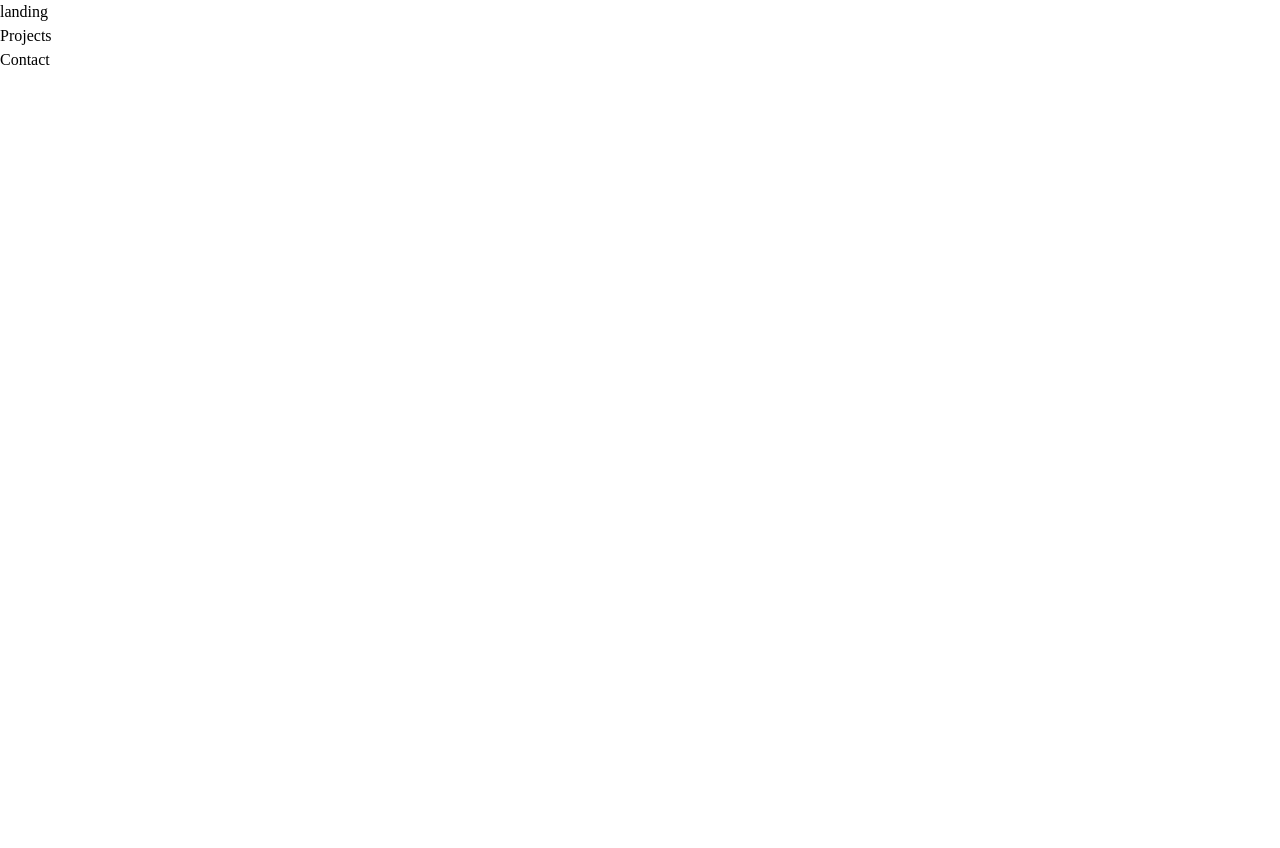
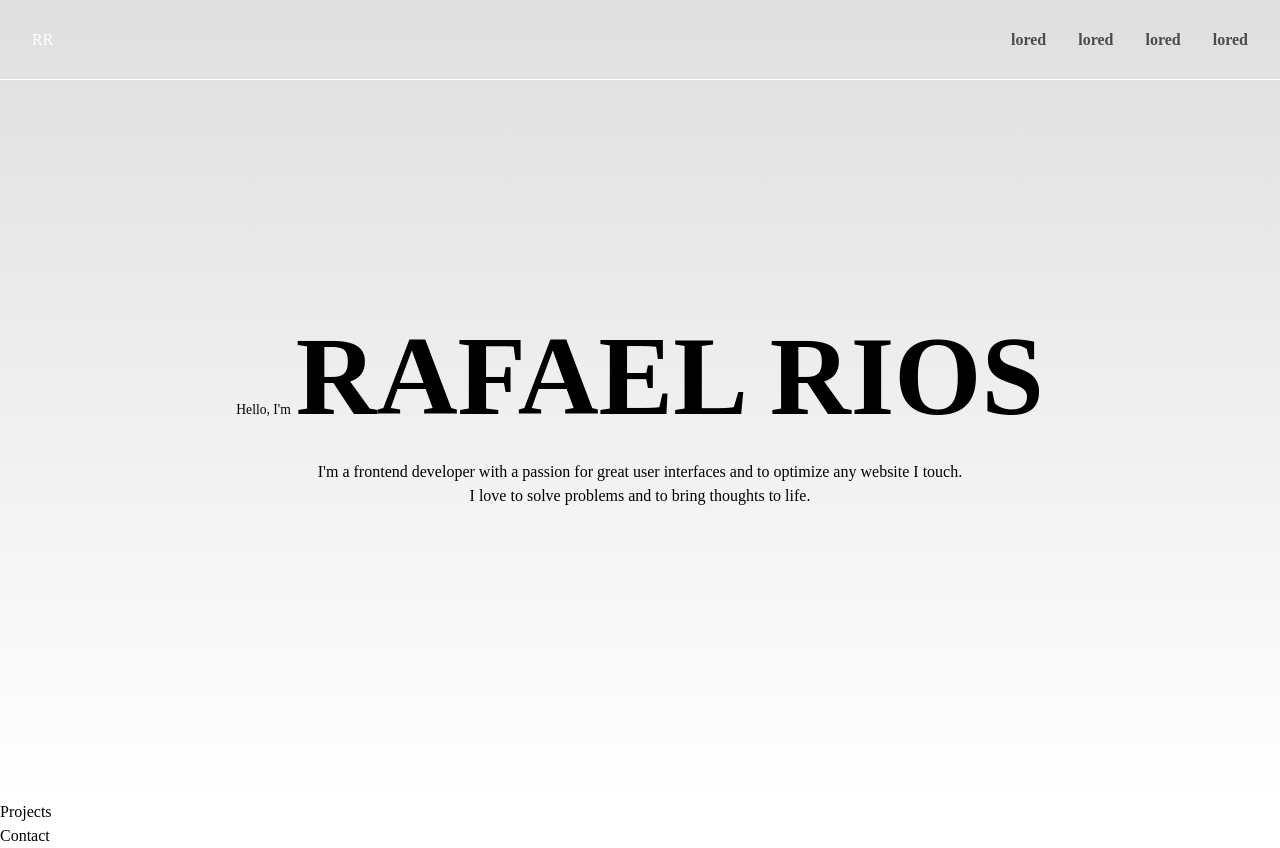
Before and after one commit to rvrios22/Portfolio2, a React (Vite) app: page / in a window 1280 px wide. Before the commit the page ends 800 px from the top, so only its background shows below. Built offline with nearby package versions, Linux system fonts and the light colour scheme.

Commit message:
add: started landing section and animation

```diff
--- a/src/App.jsx
+++ b/src/App.jsx
@@ -3,11 +3,13 @@ import './App.css'
 import Landing from './components/landing/landing';
 import Projects from './components/projects/Projects';
 import Contact from './components/contact/Contact';
+import Navbar from './components/navbar/navbar';
 
 function App() {
 
   return (
     <>
+      <Navbar />
       <Landing />
       <Projects />
       <Contact />
--- a/src/components/landing/Landing.jsx
+++ b/src/components/landing/Landing.jsx
@@ -1,9 +1,21 @@
-import React from 'react'
+import React from "react";
+
+import "./landing.css";
 
 function Landing() {
   return (
-    <div>landing</div>
-  )
+    <div className="landing-container">
+      <div className="name-container">
+        <span className="hello">Hello, I'm</span>
+        <h1 className="name">RAFAEL RIOS</h1>
+      </div>
+      <p>
+        I'm a frontend developer with a passion for great user interfaces and to
+        optimize any website I touch.
+      </p>
+      <p>I love to solve problems and to bring thoughts to life.</p>
+    </div>
+  );
 }
 
-export default Landing
+export default Landing;
--- a/src/components/landing/landing.css
+++ b/src/components/landing/landing.css
@@ -0,0 +1,46 @@
+.landing-container {
+    height: 100dvh;
+    display: flex;
+    flex-direction: column;
+    justify-content: center;
+    align-items: center;
+    background: rgb(2, 0, 36);
+    background: linear-gradient(180deg, rgba(2, 0, 36, 1) 0%, rgba(215, 215, 215, 0.8) 0%, rgb(255, 255, 255) 100%);
+}
+
+.name-container {
+    position: relative;
+}
+
+.hello {
+    font-size: .85em;
+    margin-right: 5px;
+}
+
+.name {
+    display: inline;
+    font-size: 7em;
+    overflow: hidden;
+    perspective: 0;
+    padding: 0;
+    animation: 3s anim-flipX ease 1;
+}
+
+
+
+/* animations */
+@keyframes anim-flipX {
+  0% {
+    opacity: 0;
+    transform: rotateX(90def);
+  }
+  50% {
+    opacity: 1;
+    transform: rotateX(720deg);
+  }
+  100% {
+    /* animate nothing to pause animation at the end */
+    opacity: 1;
+    transform: rotateX(720deg);
+  }
+}
--- /dev/null
+++ b/src/components/navbar/Navbar.jsx
@@ -0,0 +1,21 @@
+import React from "react";
+
+import "./navbar.css";
+
+function Navbar() {
+  return (
+    <div className="navbar-container">
+      <div className="navbar-logo-container">
+        <p className="logo">RR</p>
+      </div>
+      <div className="navbar-links-container">
+        <span className="link-item">lored</span>
+        <span className="link-item">lored</span>
+        <span className="link-item">lored</span>
+        <span className="link-item">lored</span>
+      </div>
+    </div>
+  );
+}
+
+export default Navbar;
--- /dev/null
+++ b/src/components/navbar/navbar.css
@@ -0,0 +1,21 @@
+.navbar-container {
+    display: flex;
+    justify-content: space-between;
+    align-items: center;
+    position: fixed;
+    top: 0;
+    width: 100%;
+    height: 10dvh;
+    color: white;
+    border-bottom: 1px solid white;
+}
+
+.logo {
+    padding-left: 2em;
+}
+
+.link-item {
+    padding-right: 2em;
+    color: rgb(76, 76, 76);
+    font-weight: 600;
+}
```
